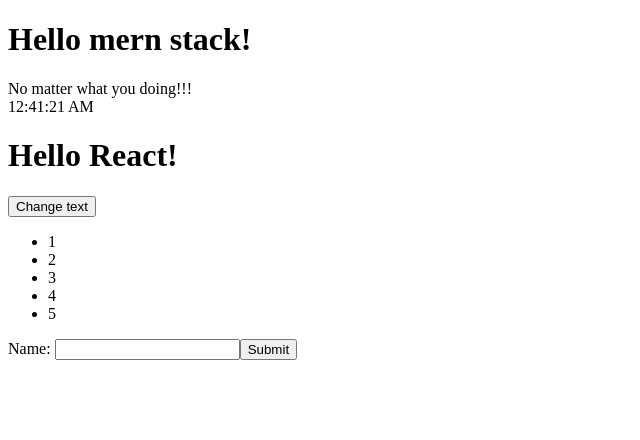
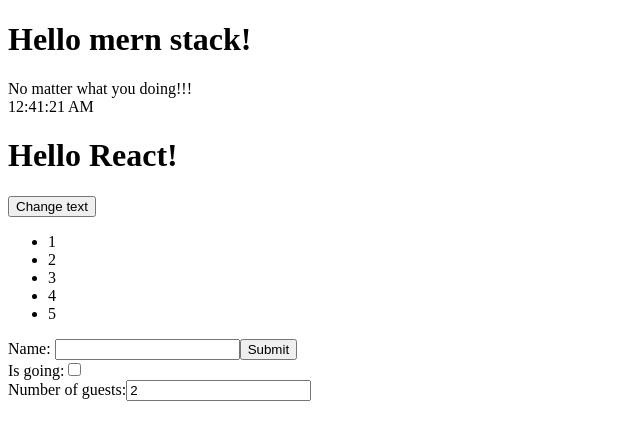
Before and after one commit to Wdyffs/BookingApp, a React (Create React App) app in the folder client/: page / in a window 1280 px wide. Shown: the top 440 px of the page, without its empty margins (0-640 px from the left). Built offline with nearby package versions, Linux system fonts and the light colour scheme.

Commit message:
feat: multiple changes feature

```diff
--- /dev/null
+++ b/client/src/Components/Reservation.jsx
@@ -0,0 +1,47 @@
+import React from "react";
+
+export class Reservation extends React.Component {
+  constructor(props) {
+    super(props);
+    this.state = {
+      isGoing: false,
+      numberOfGuests: 2
+    };
+
+    this.handleInputChange = this.handleInputChange.bind(this);
+  }
+
+  handleInputChange(event) {
+    const target = event.target;
+    const value = target.type === 'checkbox' ? target.checked : target.value;
+    const name = target.name;
+
+    this.setState({
+      [name]: value
+    });
+  }
+
+  render() {
+    return (
+      <form>
+        <label>
+          Is going:
+          <input
+            name="isGoing"
+            type="checkbox"
+            checked={this.state.isGoing}
+            onChange={this.handleInputChange} />
+        </label>
+        <br />
+        <label>
+          Number of guests:
+          <input
+            name="numberOfGuests"
+            type="number"
+            value={this.state.numberOfGuests}
+            onChange={this.handleInputChange} />
+        </label>
+      </form>
+    );
+  }
+}
--- a/client/src/index.js
+++ b/client/src/index.js
@@ -7,6 +7,7 @@
 import { TextControl } from './Components/Text';
 import { List } from './Components/List';
 import { Form } from './Components/SimpleForm';
+import { Reservation } from './Components/Reservation';
 
 
 ReactDOM.render(
@@ -16,6 +17,7 @@
     <TextControl />
     <List numbers={[1, 2, 3, 4, 5]} />
     <Form />
+    <Reservation />
   </React.StrictMode>,
   document.getElementById('root')
 );
```
